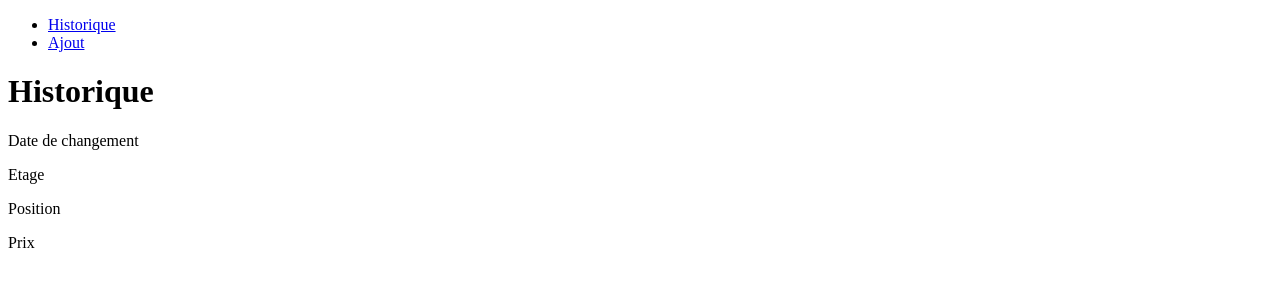
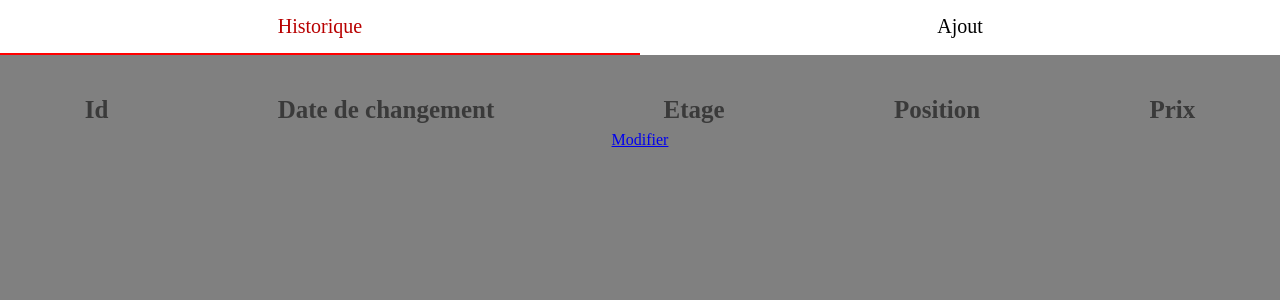
Before and after one commit to Nicola42/Mysql, a PHP site: page /historique.php in a window 1280 px wide. Shown: the top 300 px of the page. Run offline with PHP 8.4, Linux system fonts and the light colour scheme; data that the repository does not hold is empty.

Commit message:
modif historique

```diff
--- a/ajout.php
+++ b/ajout.php
@@ -6,14 +6,14 @@
     <link rel="stylesheet" href="style.css">
     <title>Ajouter</title>
 </head>
-<body>
+<body class="ajout">
     <nav>
         <ul>
             <li><a href="historique.php">Historique</a></li>
             <li><a href="ajout.php">Ajout</a></li>
         </ul>
     </nav>
-    <form action="ajout.php" method="post">
+    <form action="#" method="post">
         <div>
             <label for="date_changement">Date:</label>
             <input type="date" id="date_changement" name="date_changement">
--- a/historique.php
+++ b/historique.php
@@ -6,17 +6,17 @@
     <link rel="stylesheet" href="style.css">
     <title>Historique</title>
 </head>
-<body>
+<body class="historique">
+    <header>
         <nav>
             <ul>
                 <li><a href="historique.php">Historique</a></li>
                 <li><a href="ajout.php">Ajout</a></li>
             </ul>
         </nav>
+    </header>
 
-    <h1>
-        Historique
-    </h1>
+
 
     <?php
         $servername = "localhost";
@@ -31,12 +31,22 @@
                 die();
             }
 
+        $historique4=$dbc->query("SELECT id FROM historiques");
         $historique=$dbc->query("SELECT date_changement FROM historiques");
         $historique1=$dbc->query("SELECT floor_etage FROM historiques");
         $historique2=$dbc->query("SELECT position_couloir FROM historiques");
         $historique3=$dbc->query("SELECT price FROM historiques");
     ?>
+    <main>
         <section>
+            <div class="colonne">
+                <p>Id</p>
+                <div>
+                    <?php foreach($historique4 as $value) : ?>
+                    <?= $value['id']; ?> <br>
+                    <?php endforeach; ?>
+                </div>
+            </div>
             <div class="colonne">
                 <p>Date de changement</p>
                 <div>
@@ -73,5 +83,12 @@
                 </div>
             </div>
         </section>
+        <section>
+            <a href="ajout.php">Modifier</a>
+        </section>
+    </main>
+    <footer>
+
+    </footer>
 </body>
 </html>
--- a/style.css
+++ b/style.css
@@ -0,0 +1,78 @@
+*{
+    margin: 0;
+    padding: 0;
+}
+
+/* body {
+    background-color: rgb(116, 116, 116);
+
+} */
+
+nav{
+    width: 100%;
+    margin: 0px auto 40px auto;
+    background-color: white;
+    top: 0px;
+}
+
+
+nav  ul {
+    list-style-type: none;
+    display: flex;
+    /* padding: 0px !important; */
+}
+
+nav li{
+    width: 50%;
+    text-align: center;
+}
+
+
+nav ul::after{
+    content: "";
+    display: table;
+    clear: both;
+}
+
+nav a{
+    display: block;
+    text-decoration: none;
+    color: rgb(0, 0, 0);
+    border-bottom: 2px solid transparent;
+    padding: 15px 0px;
+    font-size: 20px;
+}
+
+nav a:hover{
+    color: rgb(184, 0, 0);
+    border-bottom: 2px solid rgb(255, 0, 0);
+}
+
+.historique{
+    background-color: rgb(128, 128, 128);
+    position: relative;
+}
+
+.ajout{
+    background-color: rgb(80, 79, 79);
+    position: relative;
+}
+
+section{
+    display: flex;
+    justify-content: space-around;
+    line-height: 30px;
+}
+
+p{
+    font-weight: 600;
+    font-size: 25px;
+    text-align: center;
+    color: rgb(58, 58, 58);
+}
+
+.colonne > div{
+    font-size: 20px;
+    text-align: center;
+    color: rgb(80, 0, 0);
+}
```
Lines whose indentation alone changed are shown as unchanged.
